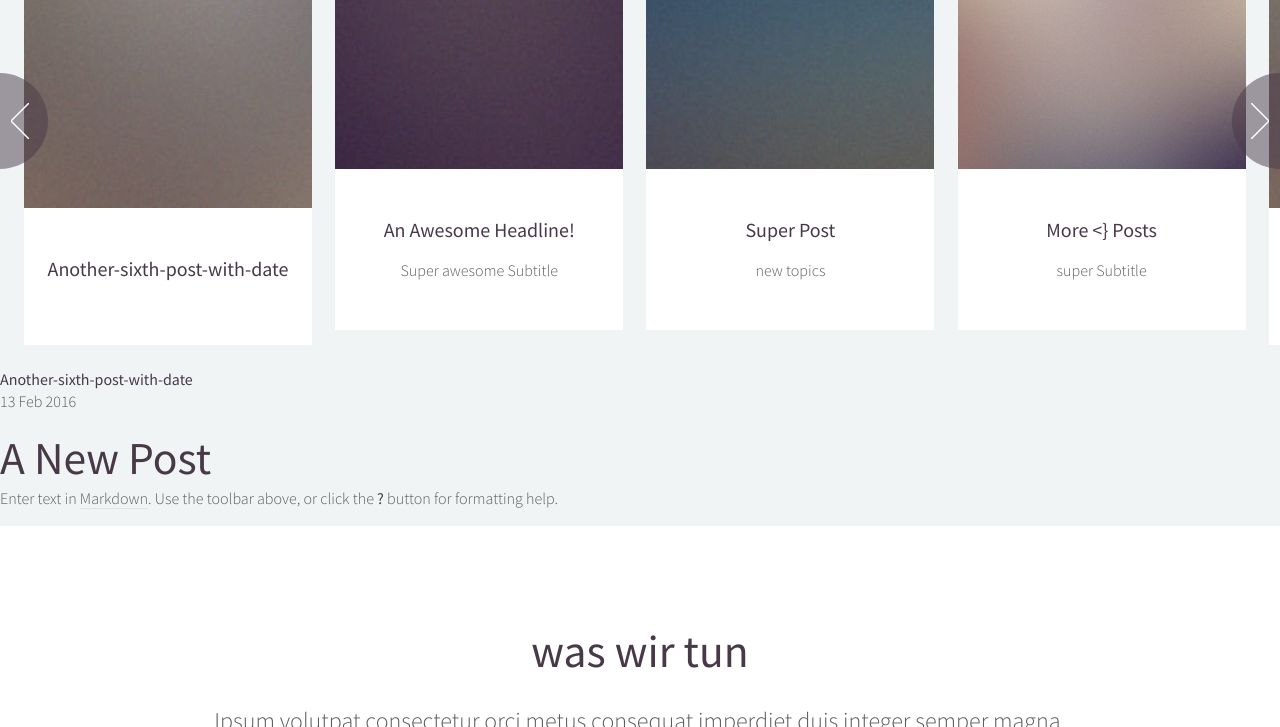
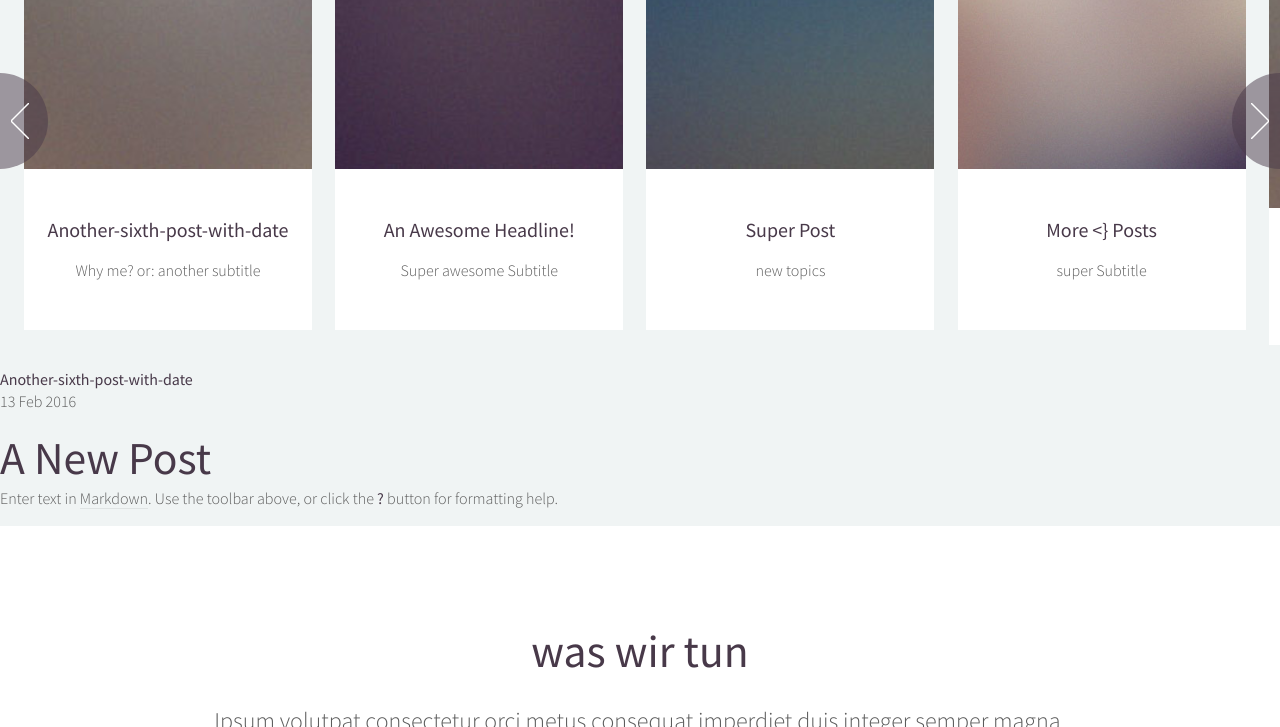
Before and after one commit to LieselWaeppen/LieselWaeppen.github.io, a Jekyll site: the page built from _posts/2016-02-13-another-sixth-post-with-date.md, in a window 1280 px wide and 900 px high, scrolled down 1253 px, cut to the strip 0-727 px from the top of the window. Built offline with Jekyll 4.4.1, drawn with Linux system fonts in a browser that asks for light colours; nearby versions of some CDN libraries.

Commit message:
Updated 2016-02-13-another-sixth-post-with-date.md

```diff
--- a/_posts/2016-02-13-another-sixth-post-with-date.md
+++ b/_posts/2016-02-13-another-sixth-post-with-date.md
@@ -1,6 +1,6 @@
 ---
 layout: post
-subtitle: ""
+subtitle: "Why me? or: another subtitle"
 date: "2016-02-13 10:05 +0100"
 author: Liesel Wäppen
 img: /img/pic10.jpg
@@ -10,6 +10,7 @@ title: "Another-sixth-post-with-date"
 ---
 
 
+
 ## A New Post
 
 Enter text in [Markdown](http://daringfireball.net/projects/markdown/). Use the toolbar above, or click the **?** button for formatting help.
```
